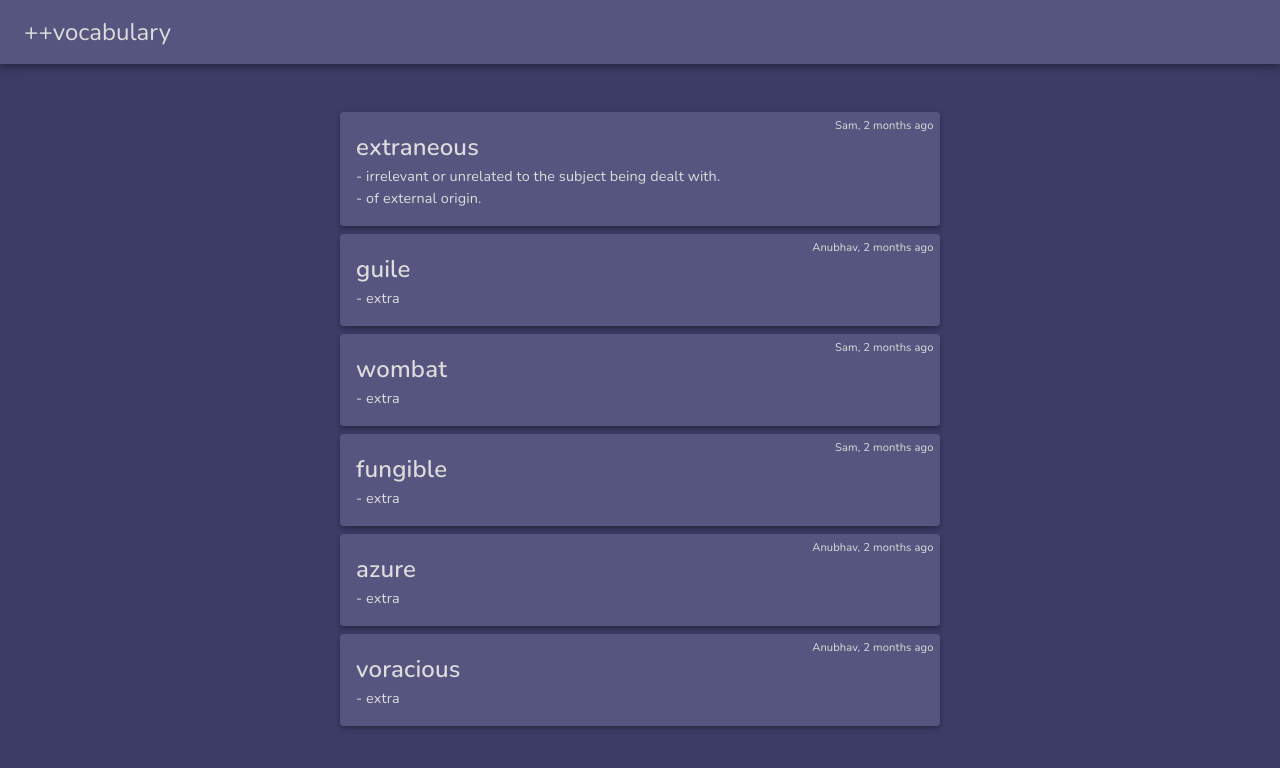
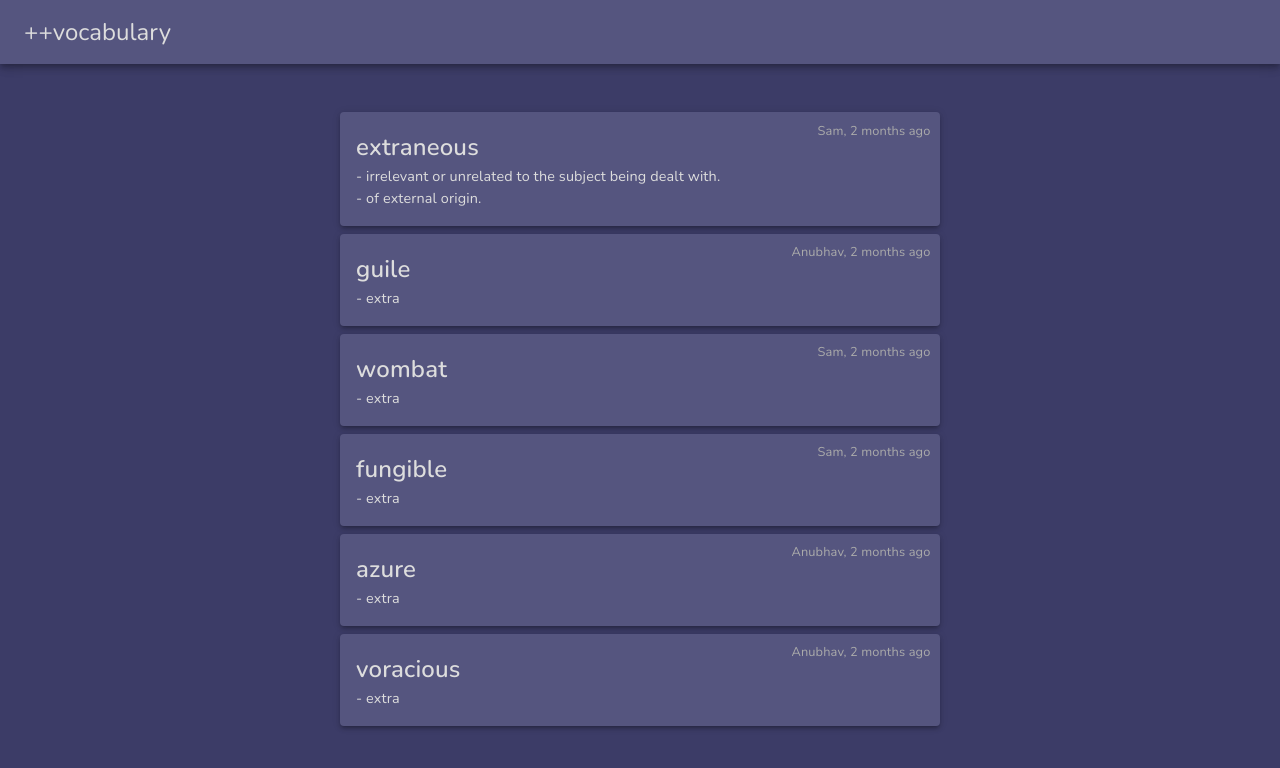
Before and after one commit to sammochen/ppv, a React (Create React App) app in the folder packages/frontend/: page / in a window 1280 px wide. Shown: the top 768 px of the page. Built offline with nearby package versions, Linux system fonts and the light colour scheme.

Commit message:
add secondary color

```diff
--- a/packages/frontend/src/components/WordPanel.tsx
+++ b/packages/frontend/src/components/WordPanel.tsx
@@ -2,7 +2,7 @@ import {Grid, Paper, Typography} from '@mui/material';
 import dayjs from 'dayjs';
 import relativeTime from 'dayjs/plugin/relativeTime';
 import React from 'react';
-import {secondaryColor, textColor} from '../theme/colors';
+import {secondaryColor, secondaryTextColor, textColor} from '../theme/colors';
 import {WordObj} from '../utils/types';
 export type WordPanelProps = {
   wordObj: WordObj;
@@ -10,8 +10,7 @@ export type WordPanelProps = {
 
 dayjs.extend(relativeTime);
 export const WordPanel = ({wordObj}: WordPanelProps) => {
-  const offset = '0.4rem';
-
+  const offset = '0.6rem';
   const relativeDateString = dayjs().to(dayjs(wordObj.date));
 
   return (
@@ -24,7 +23,7 @@ export const WordPanel = ({wordObj}: WordPanelProps) => {
     >
       {/* Main word  */}
       <Grid container sx={{padding: '1rem'}}>
-        <Grid item sx={{maxWidth: '90%'}}>
+        <Grid item>
           <Typography
             variant="h6"
             sx={{
@@ -36,7 +35,7 @@ export const WordPanel = ({wordObj}: WordPanelProps) => {
             {wordObj.word}
           </Typography>
 
-          {wordObj.definitions.map((definition, index) => {
+          {wordObj.definitions.map(definition => {
             return (
               <Typography
                 sx={{
@@ -54,11 +53,11 @@ export const WordPanel = ({wordObj}: WordPanelProps) => {
       {/* Author - absolute positioned */}
       <Typography
         sx={{
-          fontSize: '0.7rem',
+          fontSize: '0.8rem',
           position: 'absolute',
           right: offset,
           top: offset,
-          color: textColor.hex(),
+          color: secondaryTextColor.hex(),
         }}
       >
         {wordObj.author + ', ' + relativeDateString}
--- a/packages/frontend/src/theme/colors.ts
+++ b/packages/frontend/src/theme/colors.ts
@@ -1,5 +1,6 @@
 import Color from 'color';
 
 export const backgroundColor = Color('#673C4F').hue(240);
-export const secondaryColor = Color('#7F557D').hue(240); // darker
+export const secondaryColor = Color('#7F557D').hue(240);
 export const textColor = Color('#dddddd');
+export const secondaryTextColor = Color('#aaaaaa'); // dimmer
```
